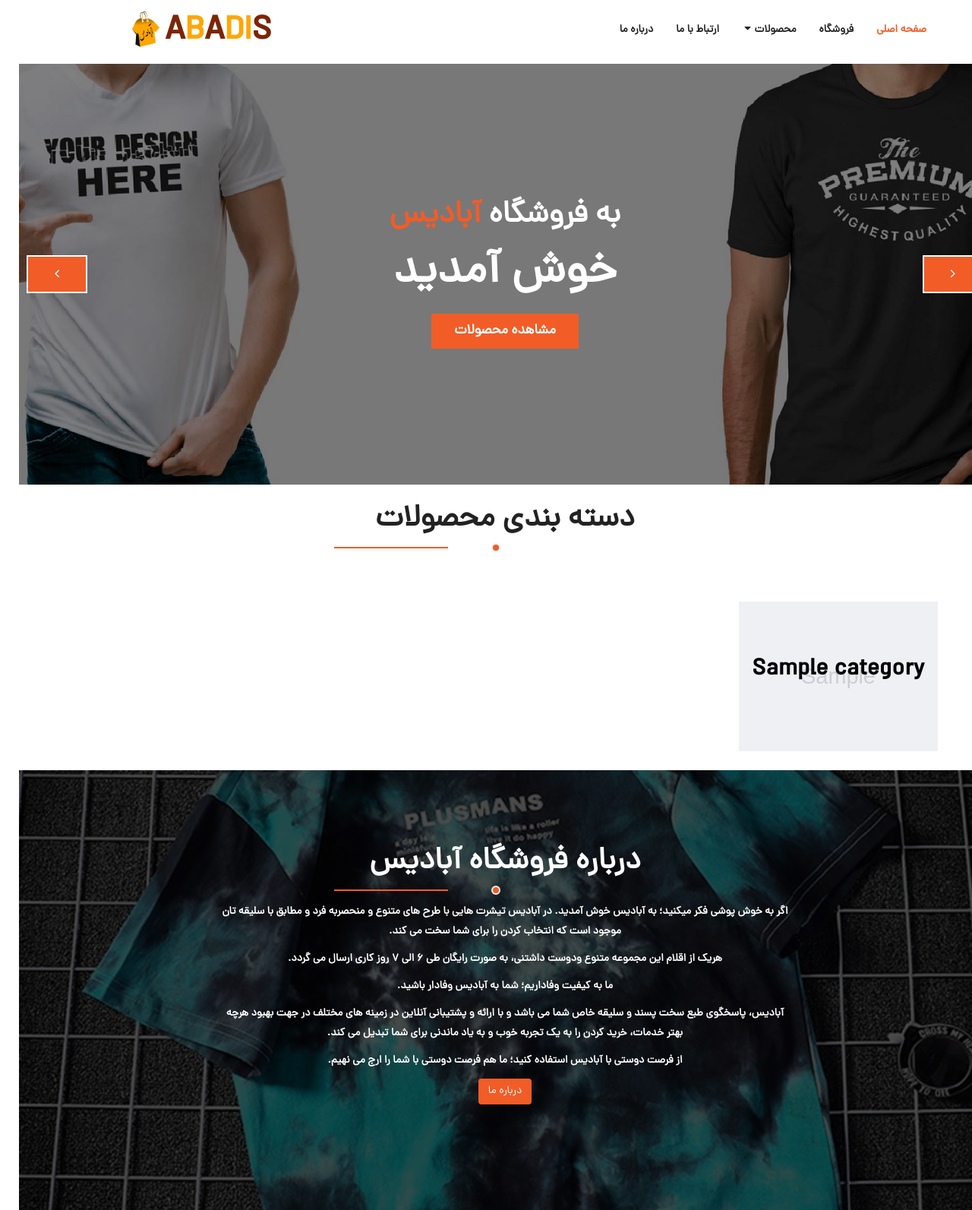
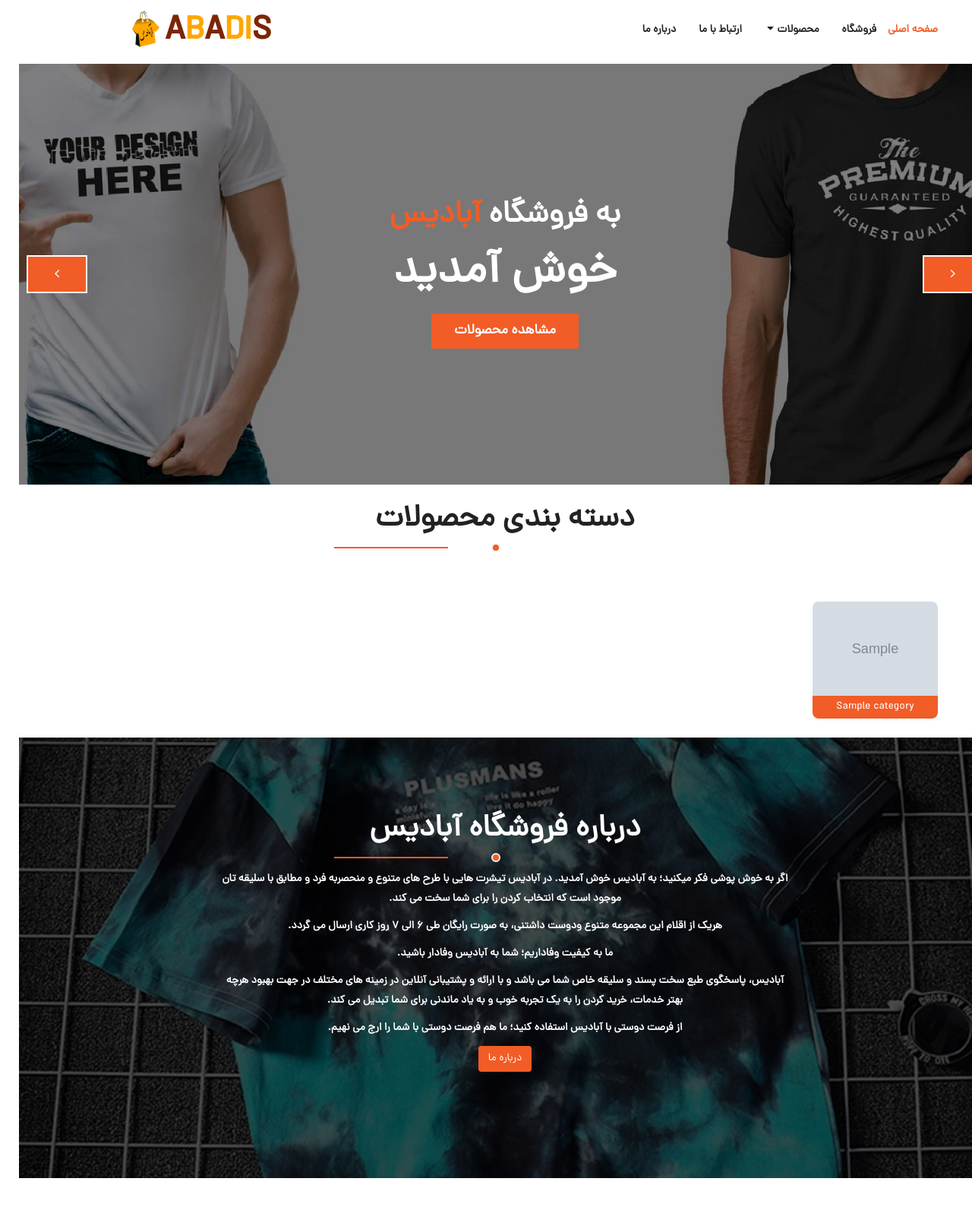
Before and after one commit to armin70/eshop, a Django app: page / in a window 1280 px wide; the page is wider, and only the part inside the window is pictured. Shown: the top 1593 px of that part at 76% size. Run offline with Django 3.2, Linux system fonts and the light colour scheme; tables that the repository leaves empty hold one stand-in row (values such as "Sample post"); grey boxes marked "Sample" are stand-in pictures; some libraries are stand-ins or nearby versions; some web fonts are replaced.

Commit message:
css change

```diff
--- a/static_files/style.css
+++ b/static_files/style.css
@@ -711,7 +711,7 @@
 	padding:20px 0px 20px;
 }
 .product-content a{
-	font-size:24px;
+	font-size:20px;
 	margin-bottom:15px;
 	display:inline-block;
 }
@@ -2847,20 +2847,15 @@
 	max-height: 50px;
 }
 .cat-content span{
-	z-index: 9;
-    display: flex;
-    justify-content: center;
-    align-items: center;
-    color: black;
-    border-radius: 10px 10px 0 0;
-    font-size: 31px;
-    font-weight: bold;
-    position: absolute;
-    top: 0;
-    bottom: 0;
-    right: 0;
-    left: 0;
-    background: rgba(255,255,255,.6);
+	text-align: center;
+    display: block;
+    background: #F25C27;
+    color: #fff;
+    border-radius: 0 0 8px 8px;
+    padding: 2px 0;
+}
+.cat-content img{
+	border-radius: 8px 8px 0 0;
 }
 .cat-content{
 	padding-top:15px;
--- a/templates/base.html
+++ b/templates/base.html
@@ -60,7 +60,7 @@
 				<div class="row">
 					<div class="col-md-3 col-sm-4 col-xs-12">
 						<div class="logo">
-							<h1><a href="index.html"><span>E</span>como<span>S</span>hop</a></h1>
+							<h1><a href="/"><span>E</span>como<span>S</span>hop</a></h1>
 						</div>
 					</div>
 					<div class="col-md-9 col-sm-8 col-xs-12">
@@ -90,7 +90,7 @@
 						<div class="header-bottom-right text-right">
 							<div class="logo">
 								<h1><a href="/"><span>A</span>B<span>A</span>DI<span>S</span><img
-											src="{% static '/img/abadis.png' %}" /></h1>
+											src="{% static '/img/abadis.png' %}" /></a></h1>
 							</div>
 							<!-- <ul>
 								<li>
@@ -110,7 +110,7 @@
 										href="/">صفحه اصلی </a></i>
 								<li class="{% if request.resolver_match.url_name == 'products' %}active{% endif %}"><a
 										href="/products">فروشگاه </a></i>
-								<li><a href="Shop.html">محصولات<i class="fa fa-caret-down"></i></a>
+								<li><a href="javascript:void(0)">محصولات<i class="fa fa-caret-down"></i></a>
 									<ul>
 										{% for cat in cats %}
 										<li><a href="/categories/{{cat.id}}">{{cat}}</a></li>
@@ -146,7 +146,7 @@
 					<div class="col-md-3 col-sm-6">
 						<div class="footer-widget">
 							<div class="logo">
-								<h1><a href="/"><img src="{% static '/img/abadis.png' %}" /></h1>
+								<h1><a href="/"><img src="{% static '/img/abadis.png' %}" /></a></h1>
 							</div>
 						</div>
 					</div>
--- a/templates/index.html
+++ b/templates/index.html
@@ -82,10 +82,10 @@
 		</div>
 		<div class="row">
 			{% for cat in cats %}
-			<div class="cat-content col-md-3 pull-right item">
+			<div class="cat-content col-md-2 pull-right item">
 				<a href="/categories/{{cat.id}}">
+					<img src="{{cat.image.url}}" alt="{{cat.name}}">
 					<span>{{cat.name}}</span>
-					<img src="{{cat.image.url}}" alt="{{cat.name}}">
 				</a>
 			</div>
 			{% endfor %}
--- a/templates/products_details.html
+++ b/templates/products_details.html
@@ -11,7 +11,9 @@
 					<ul>
 						<li><a href="/">صفحه اصلی</a></li>
 						<li>|</li>
-						<li>فروشگاه</li>
+						<li><a href="/products">فروشگاه</a></li>
+						<li>|</li>
+						<li><a href="/categories/{{item.category_id}}">{{item.category}}</a></li>
 						<li>|</li>
 						<li>{{item.title}}</li>
 					</ul>
```
Also changed, not shown: templates/category.html (+5 -3 lines).
